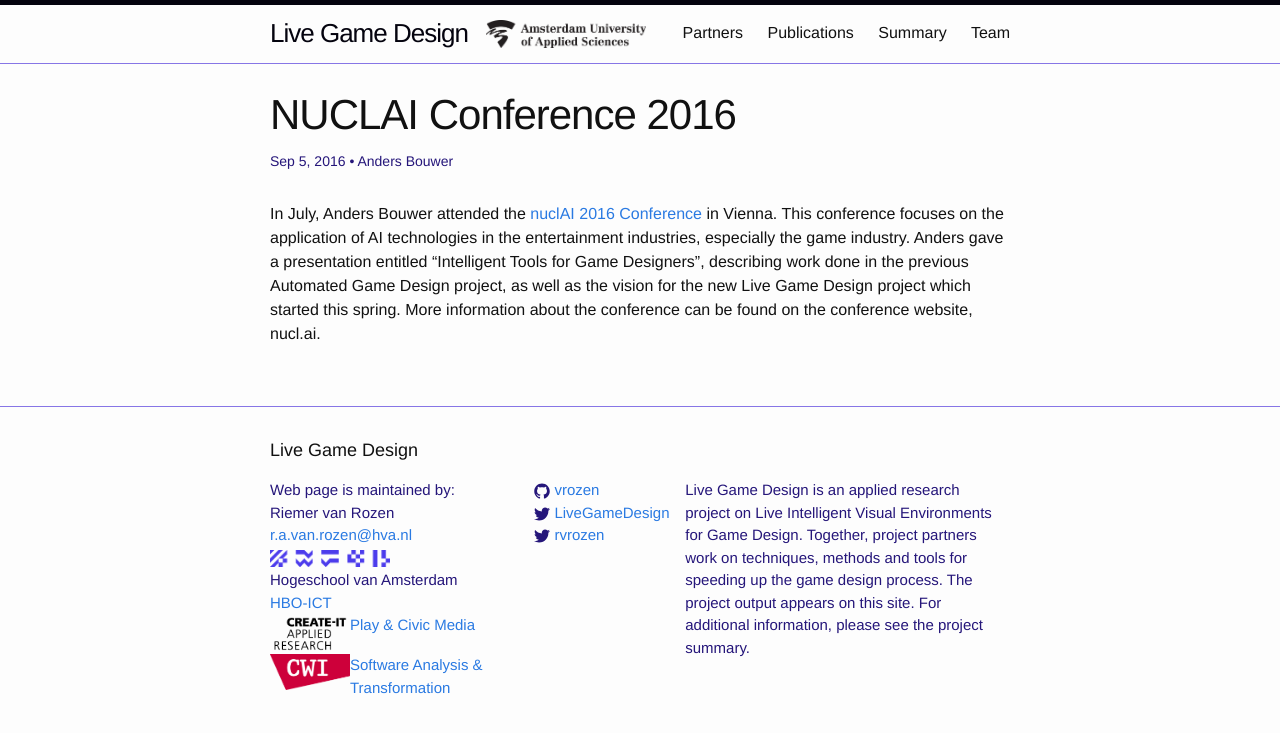
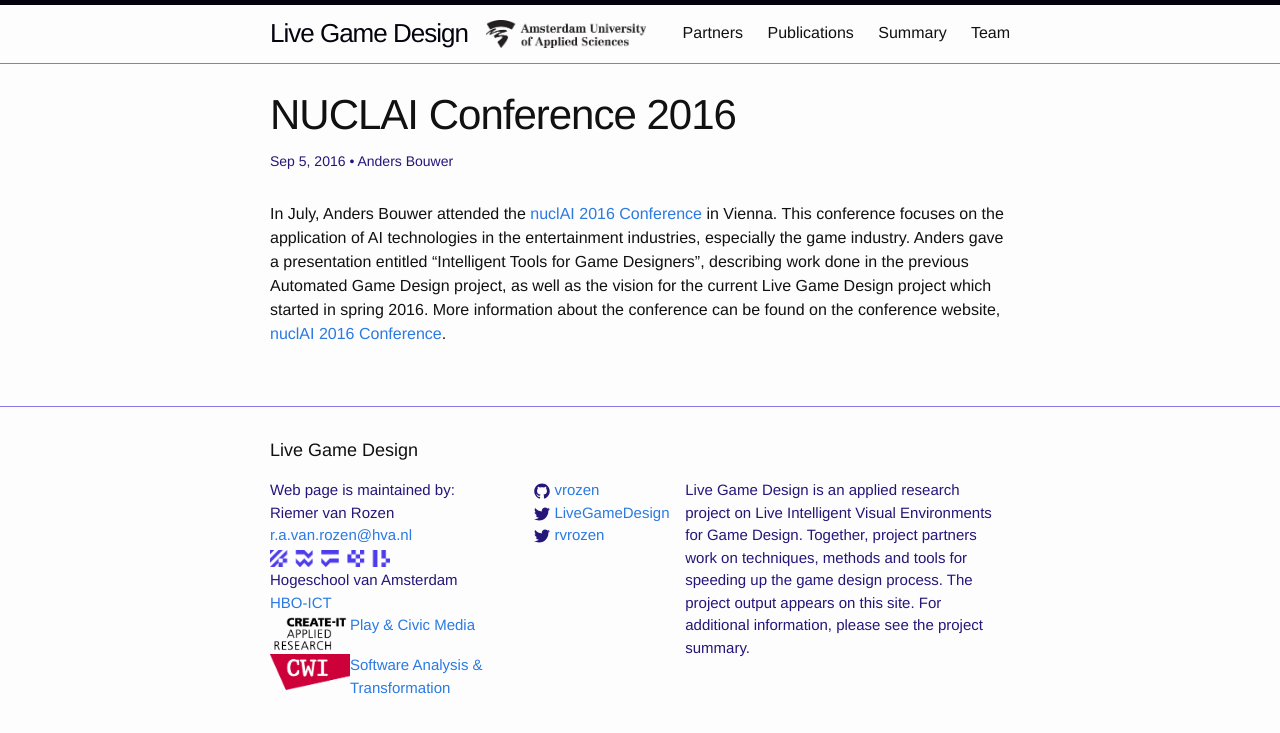
Before and after one commit to LiveGameDesign/LiveGameDesign.github.io, a Jekyll site: the page built from _posts/2016-09-05-nuclAI.md, in a window 1280 px wide. Shown: the top 733 px of the page. Built offline with Jekyll 4.4.1, drawn with Linux system fonts in a browser that asks for light colours.

Commit message:
Update 2016-09-05-nuclAI.md

```diff
--- a/_posts/2016-09-05-nuclAI.md
+++ b/_posts/2016-09-05-nuclAI.md
@@ -6,6 +6,6 @@ author: Anders Bouwer
 categories: events
 ---
 
-In July, Anders Bouwer attended the [nuclAI 2016 Conference] in Vienna. This conference focuses on the application of AI technologies in the entertainment industries, especially the game industry. Anders gave a presentation entitled "Intelligent Tools for Game Designers", describing work done in the previous Automated Game Design project, as well as the vision for the new Live Game Design project which started this spring. More information about the conference can be found on the conference website, nucl.ai.
+In July, Anders Bouwer attended the [nuclAI 2016 Conference] in Vienna. This conference focuses on the application of AI technologies in the entertainment industries, especially the game industry. Anders gave a presentation entitled "Intelligent Tools for Game Designers", describing work done in the previous Automated Game Design project, as well as the vision for the current Live Game Design project which started in spring 2016. More information about the conference can be found on the conference website, [nuclAI 2016 Conference].
 
 [nuclAI 2016 Conference]: http://nucl.ai
```
